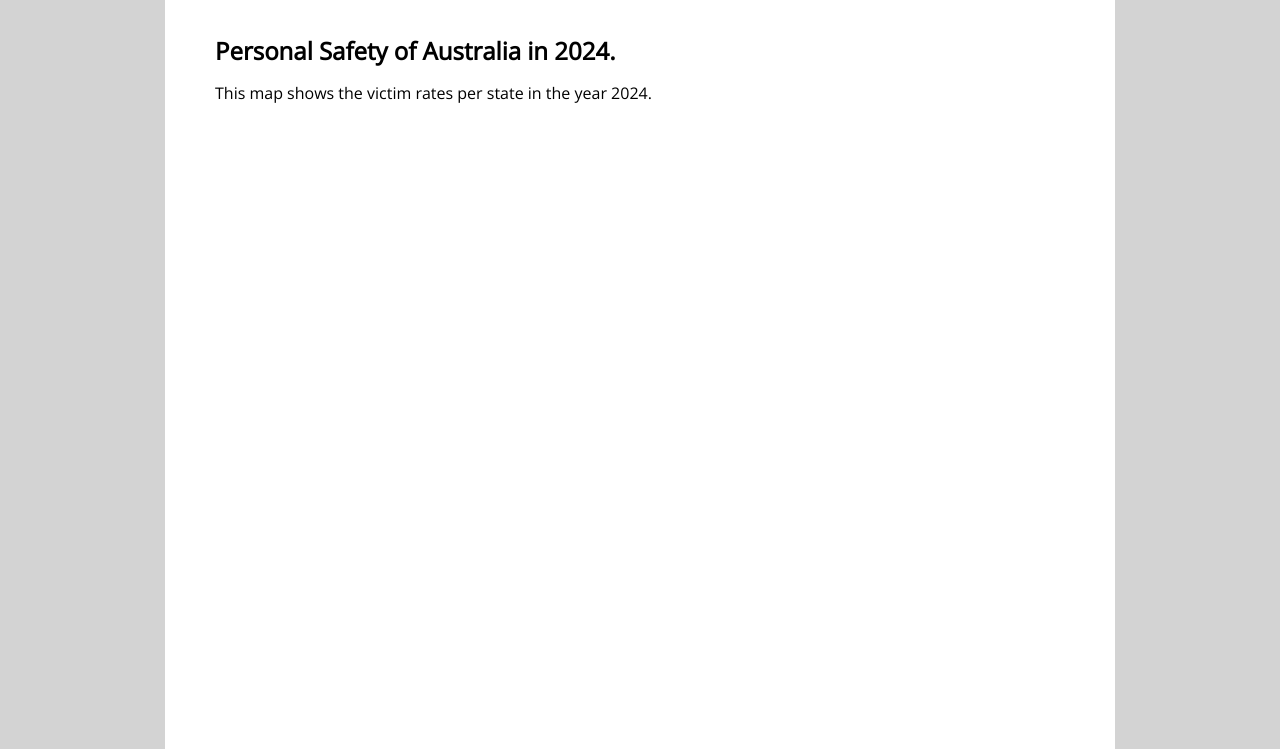
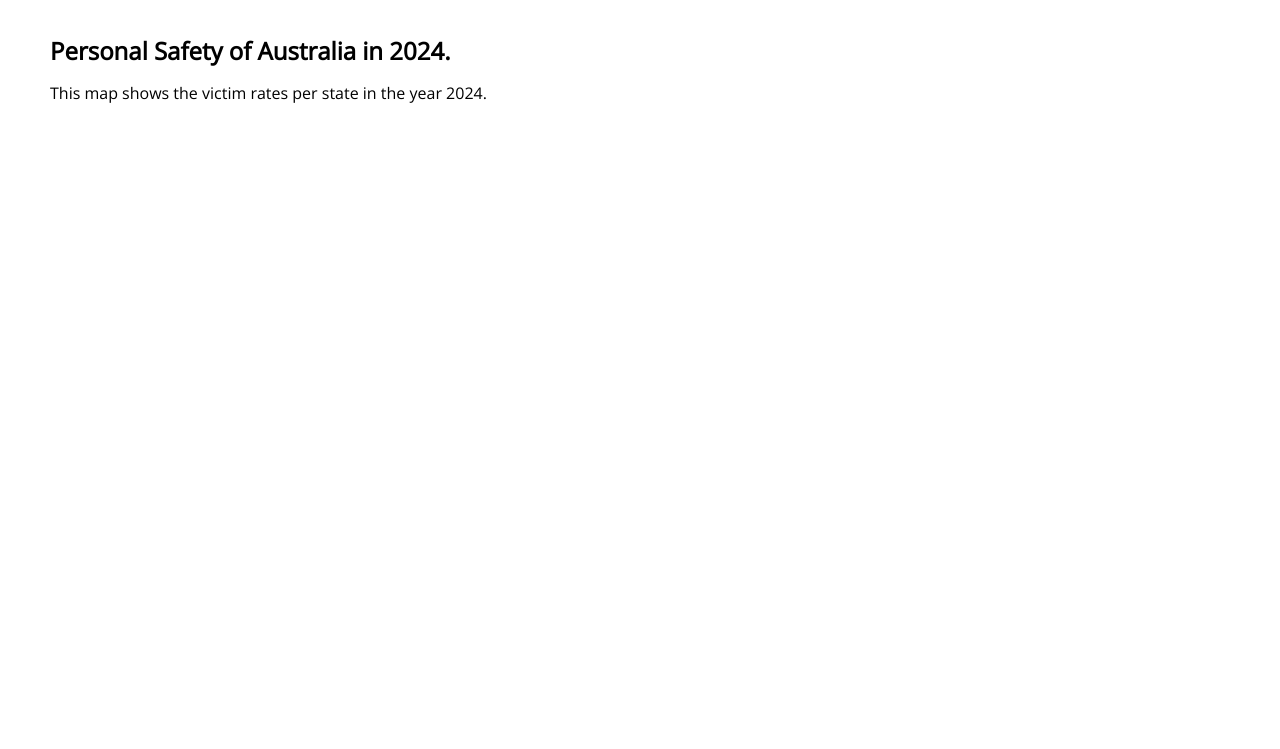
Before and after one commit to ykho0024-eng/FIT3179, a plain HTML site: page week10hw/index.html in a window 1280 px wide. Shown: the part 131-880 px from the top of the page. Drawn offline with nearby package versions, Linux system fonts and the light colour scheme; a script that the page names is missing.

Commit message:
Update styles.css

```diff
--- a/week10hw/css/styles.css
+++ b/week10hw/css/styles.css
@@ -11,7 +11,7 @@ body {
 }
 
 .page {
-    width: 850px;
+    width: 1200px;
     background-color: white;
     margin: auto;
     padding: 50px;
```
